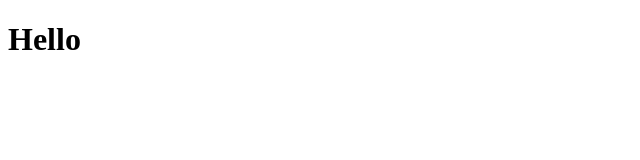
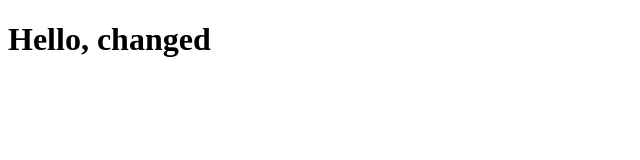
Before and after one commit to nguyenvo159/TH1_PTPM, a plain HTML site: page index.html in a window 1280 px wide. Shown: the whole page, without its empty margins (0-640 px from the left). Drawn offline with Linux system fonts and the light colour scheme.

Commit message:
Changed index.html

```diff
--- a/index.html
+++ b/index.html
@@ -8,7 +8,7 @@
 </head>
 
 <body>
-    <h1>Hello</h1>
+    <h1>Hello, changed</h1>
 </body>
 
 </html>
```
